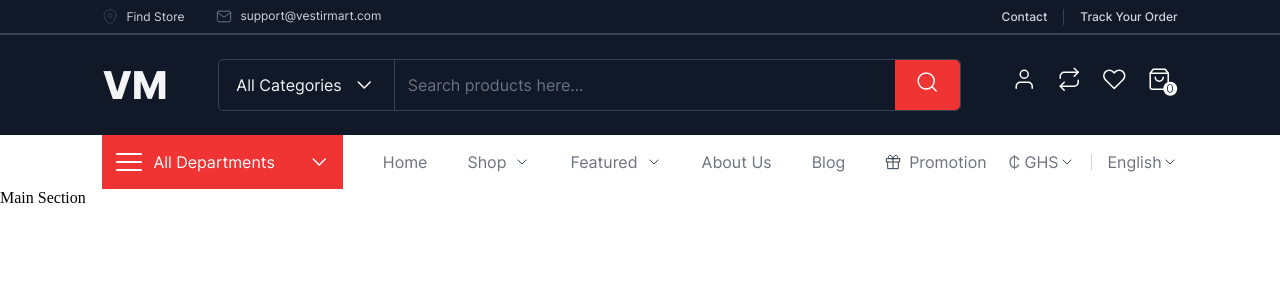
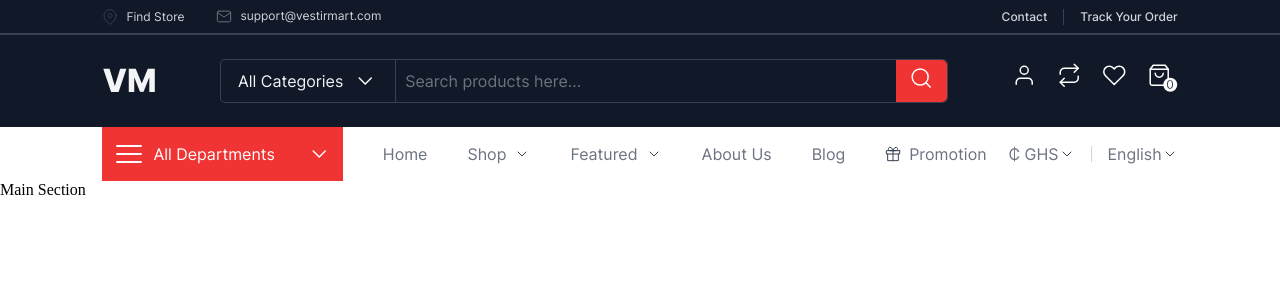
Before and after one commit to afyacy/vestir_mart, a Next.js app: page / in a window 1280 px wide. Shown: the top 300 px of the page. Built offline with nearby package versions, Linux system fonts and the light colour scheme.

Commit message:
change input height and font size

```diff
--- a/components/header/Header.module.scss
+++ b/components/header/Header.module.scss
@@ -63,7 +63,7 @@
 
 .logo {
   font-family: 'Inter-ExtraBold';
-  font-size: 3vw;
+  font-size: 2.5vw;
 }
 
 .search {
@@ -93,7 +93,7 @@
   align-items: center;
 
   &>input {
-    padding: 13px;
+    padding: 9px;
     width: 500px;
     color: white;
     background: transparent;
@@ -115,7 +115,7 @@
 .button {
   background-color: var(--red_default_500);
   border-radius: 0 5px 5px 0;
-  padding: 10px 20px;
+  padding: 6px 13px;
 
   &:hover {
     cursor: pointer;
```
